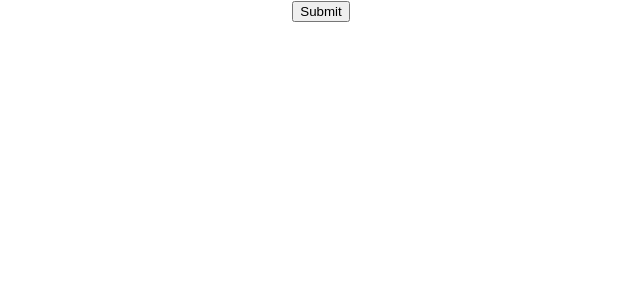
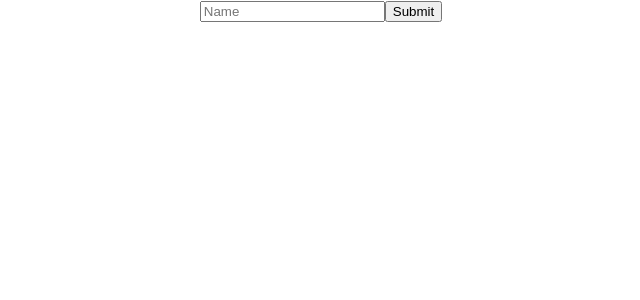
Before and after one commit to sivasaraa/react-typscript, a React (Create React App) app: page / in a window 1280 px wide. Shown: the top 300 px of the page, without its empty margins (319-959 px from the left). Built offline with nearby package versions, Linux system fonts and the light colour scheme.

Commit message:
added input component

```diff
--- a/src/App.tsx
+++ b/src/App.tsx
@@ -21,6 +21,7 @@ import { ListClass } from './Component/Generics/ListClass';
 import { RandomNumber } from './Component/Restriction/RandomNumber';
 import { Toast } from './Component/TemplateLiterals/Toast';
 import Button from './Component/CustomComponent/Button';
+import { Input } from './Component/CustomComponent/Input';
 
 function App() {
   return (
@@ -47,6 +48,7 @@ function App() {
       {/* <ListClass /> */}
       {/* <RandomNumber value={24} isPositive={true}/> */}
       {/* <Toast position='center'/> */}
+      <Input type="text" placeholder='Name'/>
       <Button variant='primary' onClick={() => console.log("clicked")}>Submit</Button>
     </div>
   );
--- /dev/null
+++ b/src/Component/CustomComponent/Input.tsx
@@ -0,0 +1,8 @@
+
+type inputprops = React.ComponentProps<'input'>
+
+export const Input = (props : inputprops) => {
+    return (
+        <input {...props}/>
+    )
+}
```
